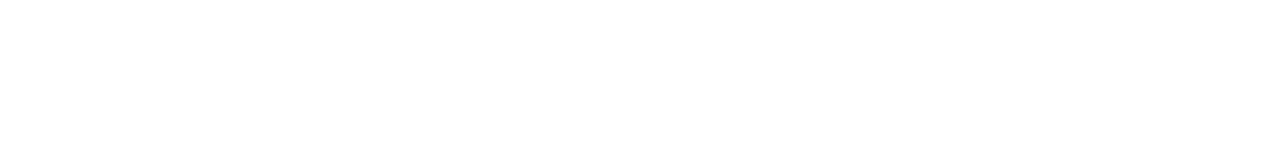
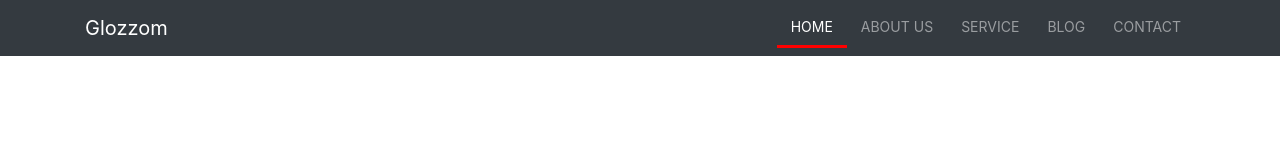
Before and after one commit to LauAlbert/WebsitePractice4, a website: page src/index.html in a window 1280 px wide. Drawn offline with Linux system fonts and the light colour scheme.

Commit message:
add navbar

```diff
--- a/src/index.html
+++ b/src/index.html
@@ -10,7 +10,33 @@
     <link rel="stylesheet" href="css/style.css">
 </head>
 <body>
-
+    <nav class="navbar navbar-expand-sm navbar-dark bg-dark">
+        <div class="container">
+            <a href="index.html" class="navbar-brand">Glozzom</a>
+            <button class="navbar-toggler" data-toggle="collapse" data-target="#navNavbar">
+                <span class="navbar-toggler-icon"></span>
+            </button>
+            <div class="collapse navbar-collapse" id="navNavbar">
+                <ul class="navbar-nav ml-auto">
+                    <li class="nav-item active">
+                        <a href="index.html" class="nav-link">Home</a>
+                    </li>
+                    <li class="nav-item">
+                        <a href="about.html" class="nav-link">About Us</a>
+                    </li>
+                    <li class="nav-item">
+                        <a href="services.html" class="nav-link">Service</a>
+                    </li>
+                    <li class="nav-item">
+                        <a href="blog.html" class="nav-link">Blog</a>
+                    </li>
+                    <li class="nav-item">
+                        <a href="contact.html" class="nav-link">Contact</a>
+                    </li>
+                </ul>
+            </div>
+        </div>
+    </nav>
 
     <script src="js/jquery.min.js"></script>
     <script src="js/popper.min.js"></script>
--- a/src/scss/style.scss
+++ b/src/scss/style.scss
@@ -0,0 +1,17 @@
+.navbar {
+    .nav-link {
+        font-size: 14px;
+        text-transform: uppercase;
+        padding-left:1em !important;
+        padding-right:1em !important;
+
+    }
+    .nav-item:hover {
+        border-bottom: 3px solid #fff;
+
+    }
+
+    .nav-item.active {
+        border-bottom: 3px solid red;
+    }
+}
```
Also changed, not shown: src/css/style.css.
